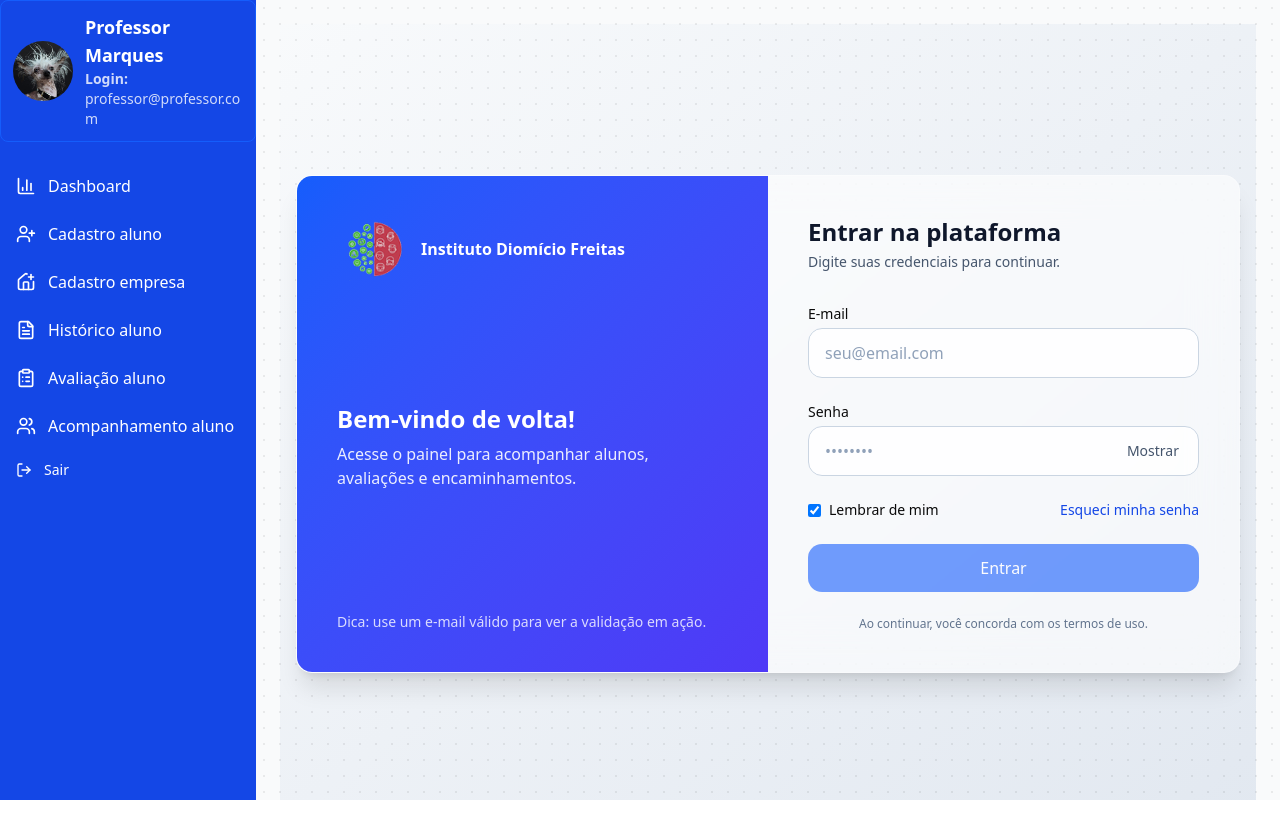
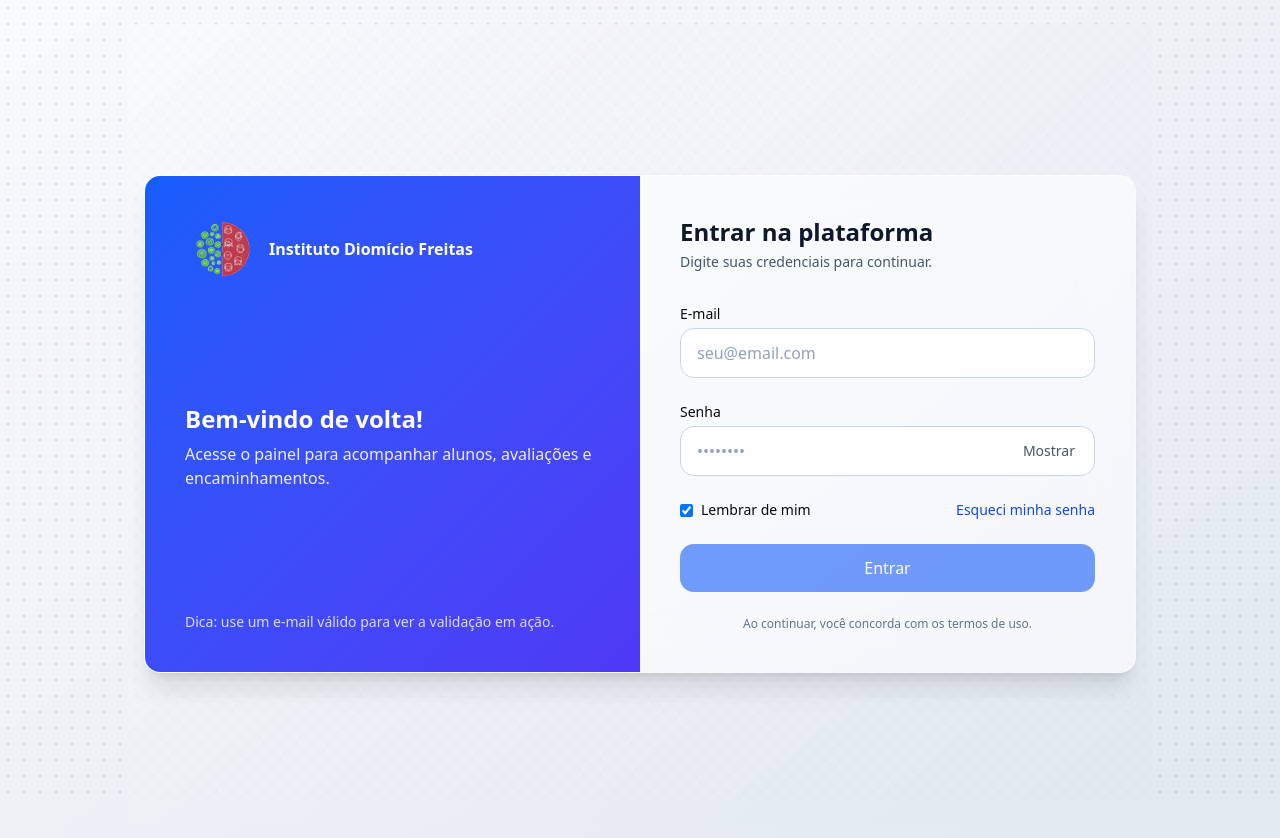
Before and after one commit to pedrovmdp/projetoExtensao_iv, a React (Vite) app in the folder frontend/: page /login in a window 1280 px wide. Shown: the top 838 px of the page. Before the commit the page ends 800 px from the top, so only its background shows below. Built offline with nearby package versions, Linux system fonts and the light colour scheme.

Commit message:
fix: login page

```diff
--- a/frontend/src/App.jsx
+++ b/frontend/src/App.jsx
@@ -1,5 +1,5 @@
 import { useState } from 'react'
-import { BrowserRouter as Router, Routes, Route } from 'react-router-dom'
+import { BrowserRouter as Router, Routes, Route, useLocation } from 'react-router-dom'
 import { Menu } from 'lucide-react'
 import { Button } from './components/ui/button' // ajuste se não tiver alias "@"
 import './App.css'
@@ -17,6 +17,23 @@ import Sidebar from './components/SideBar'
 // Shell que separa layout de auth do layout do app
 function AppShell() {
   const [sidebarOpen, setSidebarOpen] = useState(false)
+  const location = useLocation()
+
+  // Qualquer rota que comece com /login NÃO mostra sidebar/header
+  const isAuthRoute = location.pathname.startsWith('/login')
+
+  if (isAuthRoute) {
+    return (
+      <div className="min-h-screen w-full flex items-center justify-center p-6 bg-gradient-to-br from-slate-50 to-slate-200 relative">
+        <div className="pointer-events-none fixed inset-0 [background-image:radial-gradient(#00000011_1px,transparent_1px)] [background-size:16px_16px]" />
+        <div className="relative z-10 w-full max-w-5xl">
+          <Routes>
+            <Route path="/login" element={<Login />} />
+          </Routes>
+        </div>
+      </div>
+    )
+  }
 
   return (
     <div className="flex h-screen bg-gray-50">
--- a/frontend/src/components/Dashboard.jsx
+++ b/frontend/src/components/Dashboard.jsx
@@ -181,11 +181,11 @@ const Dashboard = () => {
               Alunos por Mês
             </h3>
           </div>
-          {loading ? (
+          {/* {loading ? (
             <div className="h-[300px] flex items-center justify-center">
               <p className="text-gray-500">Carregando...</p>
             </div>
-          ) : (
+          ) : ( */}
             <ResponsiveContainer width="100%" height={300}>
               <BarChart data={acompanhamentoData}>
                 <CartesianGrid strokeDasharray="3 3" />
@@ -195,7 +195,7 @@ const Dashboard = () => {
                 <Bar dataKey="alunos" fill="#4A90E2" radius={[4, 4, 0, 0]} />
               </BarChart>
             </ResponsiveContainer>
-          )}
+          {/* )} */}
         </div>
 
         {/* Gráfico de Status dos Acompanhamentos */}
@@ -206,11 +206,11 @@ const Dashboard = () => {
               Status dos Acompanhamentos
             </h3>
           </div>
-          {loading ? (
+          {/* {loading ? (
             <div className="h-[300px] flex items-center justify-center">
               <p className="text-gray-500">Carregando...</p>
             </div>
-          ) : (
+          ) : ( */}
             <ResponsiveContainer width="100%" height={300}>
               <PieChart>
                 <Pie
@@ -228,7 +228,7 @@ const Dashboard = () => {
                 <Tooltip />
               </PieChart>
             </ResponsiveContainer>
-          )}
+          {/* // )} */}
         </div>
       </div>
 
@@ -242,11 +242,11 @@ const Dashboard = () => {
               Avaliações por Período
             </h3>
           </div>
-          {loading ? (
+          {/* {loading ? ( */}
             <div className="h-[250px] flex items-center justify-center">
               <p className="text-gray-500">Carregando...</p>
             </div>
-          ) : (
+          {/* ) : ( */}
             <ResponsiveContainer width="100%" height={250}>
               <LineChart data={avaliacoesData}>
                 <CartesianGrid strokeDasharray="3 3" />
@@ -262,7 +262,7 @@ const Dashboard = () => {
                 />
               </LineChart>
             </ResponsiveContainer>
-          )}
+          {/* )} */}
         </div>
 
         {/* Resumo de Status */}
--- a/frontend/src/components/Login.jsx
+++ b/frontend/src/components/Login.jsx
@@ -38,7 +38,7 @@ export default function Login() {
         <div className="hidden md:flex flex-col justify-between p-10 bg-gradient-to-br from-blue-600 to-indigo-600 text-white">
           <header className="flex items-center gap-3">
             <div>
-              <img src="../public/logo.png" alt="logo IEEDF" className="w-18"/>
+              <img src="./logo.png" alt="logo IEEDF" className="w-18"/>
             </div>
             <h2 className="font-semibold">Instituto Diomício Freitas</h2>
           </header>
```
